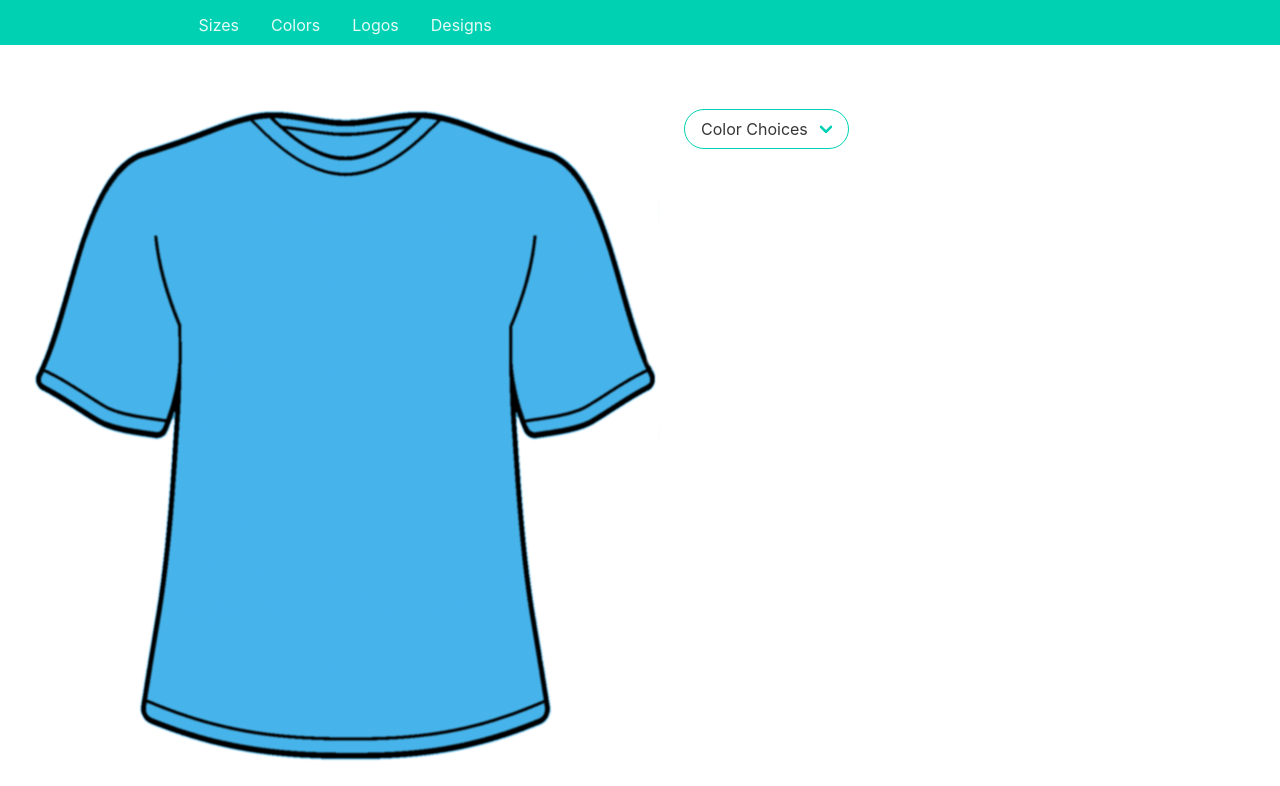
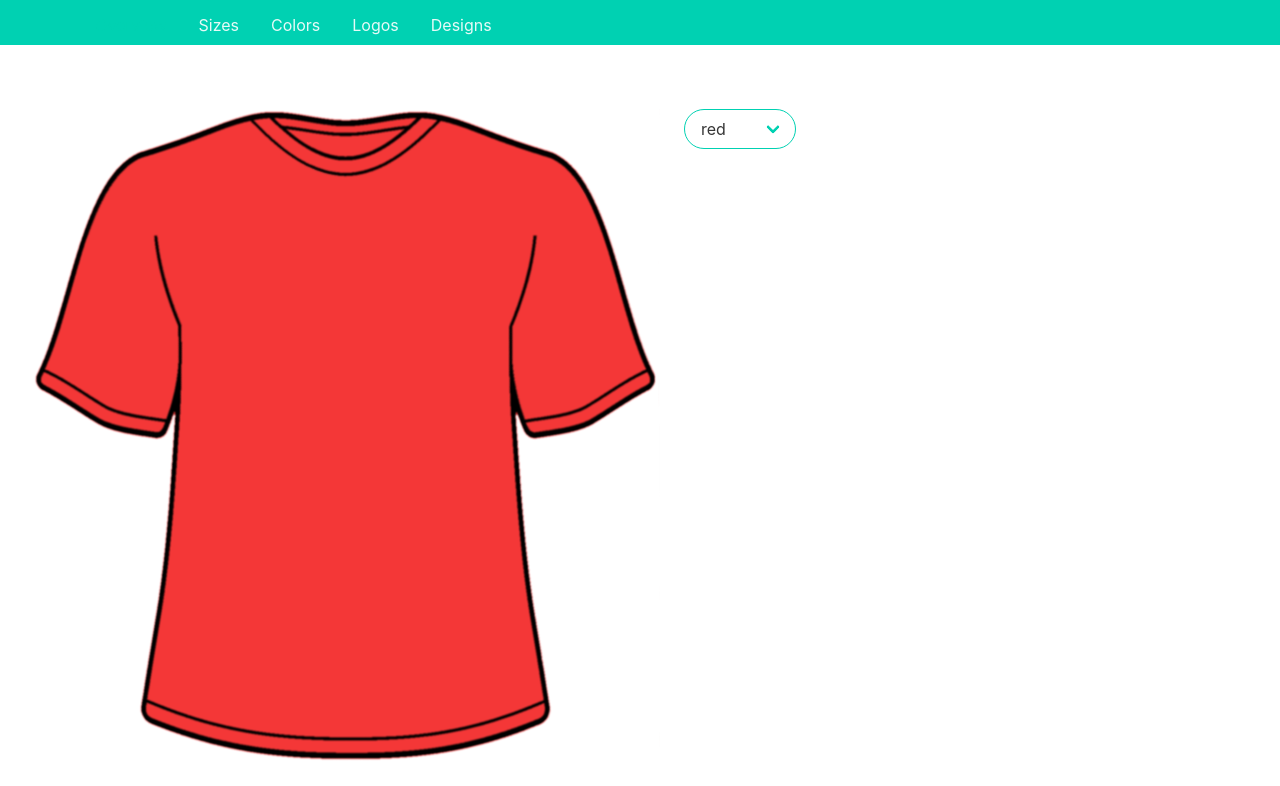
Before and after one commit to MHargett23/SweetestTees, a website: page public/Tbuilder.html in a window 1280 px wide. Shown: the part 75-861 px from the top of the page. Drawn offline with nearby package versions, Linux system fonts and the light colour scheme; files that its build step writes are made by us from their sources; files whose address does not match are found by name.

Commit message:
dropdown tshirt color changer

```diff
--- a/public/Tbuilder.html
+++ b/public/Tbuilder.html
@@ -7,6 +7,7 @@
     <link rel="stylesheet" href="https://maxcdn.bootstrapcdn.com/bootswatch/3.3.7/lumen/bootstrap.min.css" />
     <link href="stylesheets/style.css" rel="stylesheet"/>
     <title>Sweetest Tees T-Shirts</title>
+    <script src="https://ajax.googleapis.com/ajax/libs/jquery/1.11.2/jquery.min.js"></script>
     <link rel="stylesheet" href="https://cdn.jsdelivr.net/npm/bulma@0.8.0/css/bulma.min.css" />
     <script defer src="https://use.fontawesome.com/releases/v5.3.1/js/all.js"></script>
 </head>
@@ -19,8 +20,7 @@
                 <div class="container">
                     <div class="navbar-brand">
                         <a class="navbar-item">
-                            <img src="https://www.creativefabrica.com/wp-content/uploads/2019/01/Tshirt-icon-by-rudezstudio-2-580x386.jpg"
-                                alt="Logo" />
+                            <img src="https://www.creativefabrica.com/wp-content/uploads/2019/01/Tshirt-icon-by-rudezstudio-2-580x386.jpg" alt="Logo" />
                         </a>
                         <span class="navbar-burger burger" data-target="navbarMenuHeroA">
                             <span></span>
@@ -73,19 +73,19 @@
     </div>
     <div class="columns column-gap">
         <div class="column is-half"  style="margin-left:2rem">
-            <img src= "assets/img/men-s-t-shirt-blue.png">
+            <img id="imageToSwap" class="profile" src="assets/img/men-s-t-shirt-red.png">
         </div>
 
         <div class="column">
 
-            <div class="select is-primary is-rounded">
-                <select>
-                    <option>Color Choices</option>
-                    <option>red</option>
-                    <option>yellow</option>
-                    <option>green</option>
-                    <option>blue</option>
-                    <option>purple</option>
+             <div class="select is-primary is-rounded">
+                <select onchange="$('#imageToSwap').attr('src', this.options[this.selectedIndex].value);">
+                    <option value="assets/img/men-s-t-shirt-red.png" selected>red</option>
+                    <option value="assets/img/men-s-t-shirt-purple.png">purple</option>
+                    <option value="assets/img/men-s-t-shirt-blue.png">blue</option>
+                    <option value="assets/img/men-s-t-shirt-green (1).png">green</option>
+                    <option value="assets/img/men-s-t-shirt-yellow.png">yellow</option>
+                    <option value="assets/img/men-s-t-shirt-orange.png">orange</option>
                 </select>
             </div>
         </div>
```
